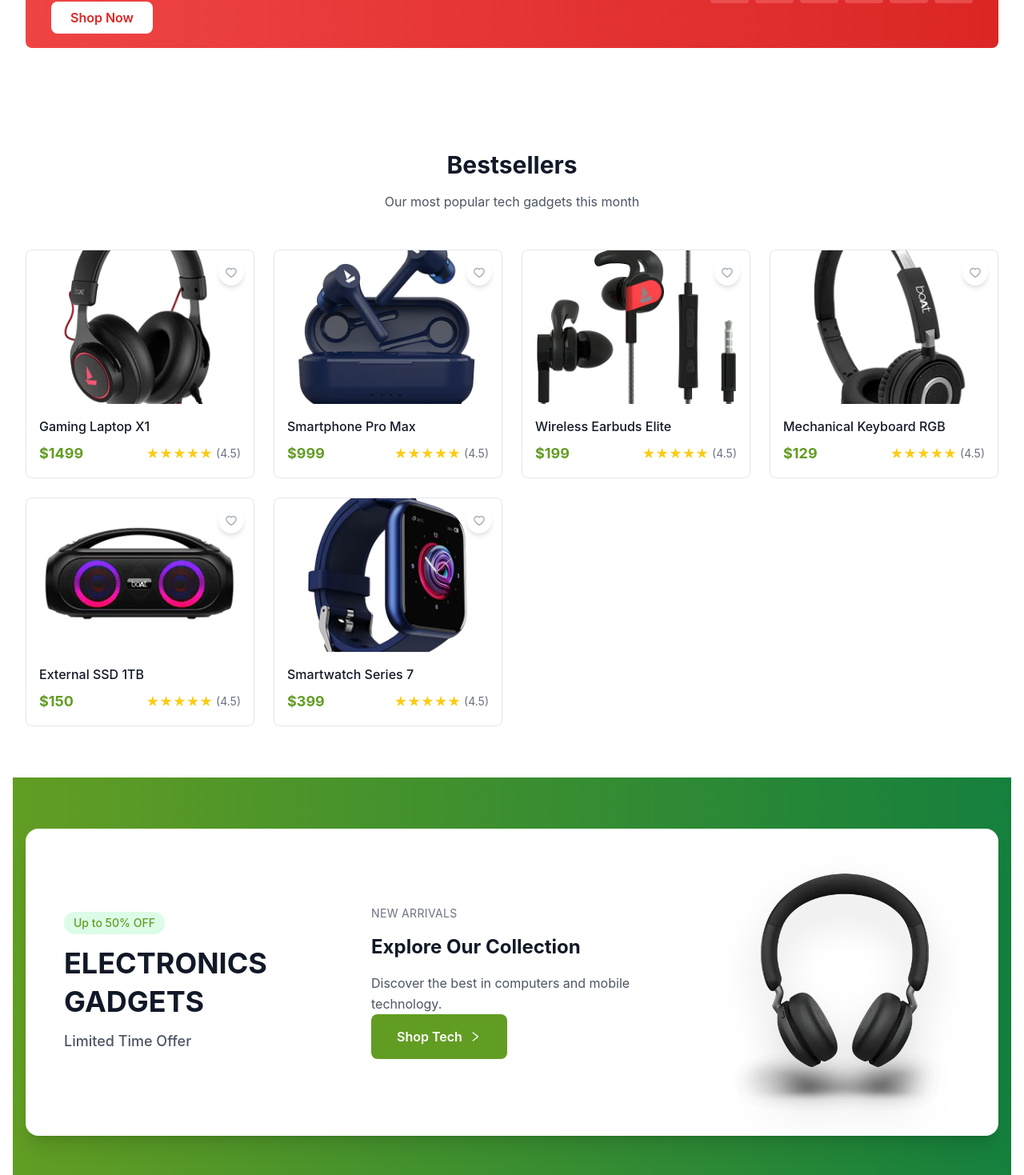
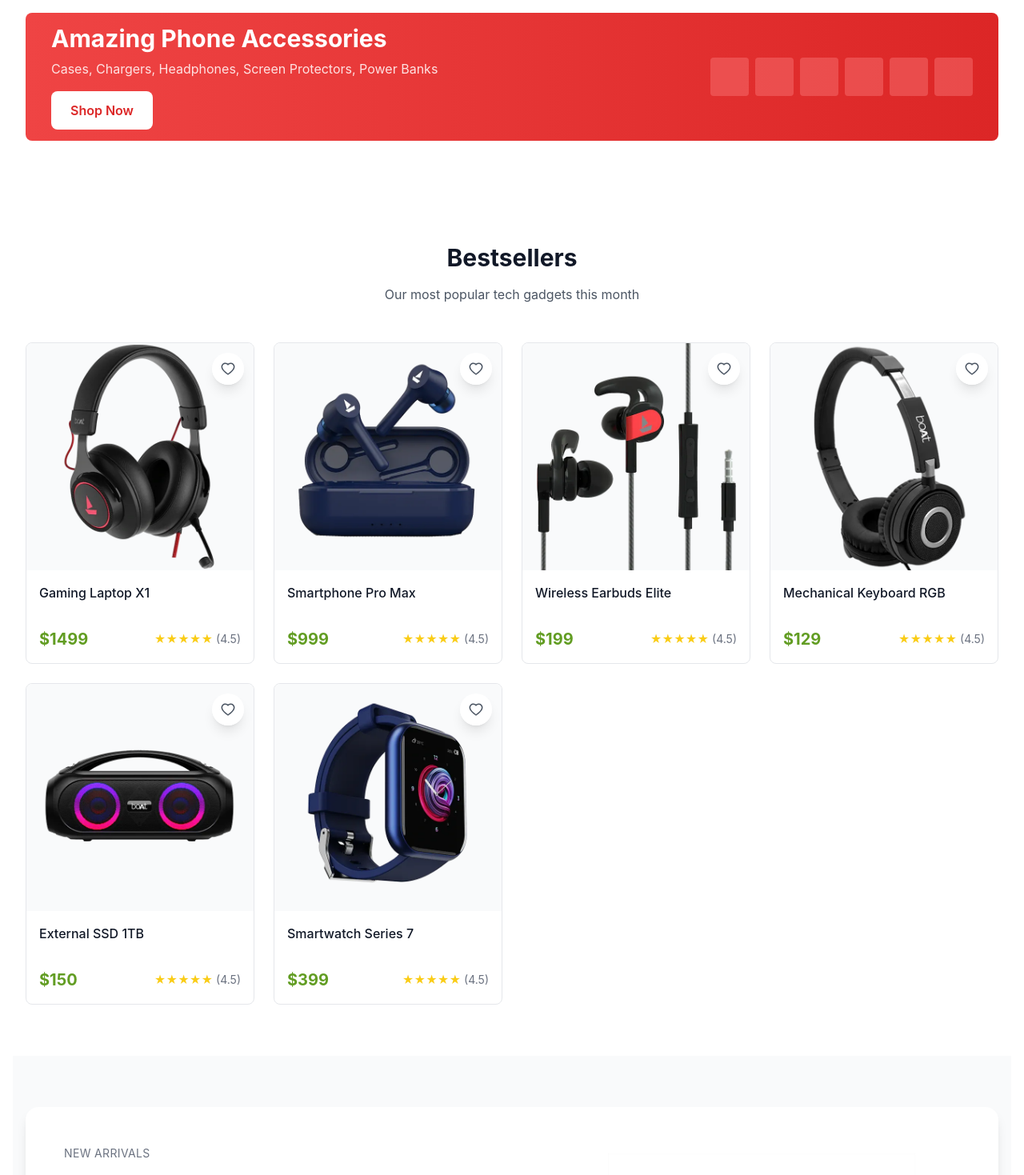
Before and after one commit to udithsc/ecommece-app, a Next.js app: page / in a window 1280 px wide. Shown: the part 2194-3663 px from the top of the page at 80% size. Built offline with nearby package versions, Linux system fonts and the light colour scheme.

Commit message:
fixed ui issues

```diff
--- a/components/FooterBanner.jsx
+++ b/components/FooterBanner.jsx
@@ -18,52 +18,78 @@ const FooterBanner = ({
   },
 }) => {
   return (
-    <section className="py-16 bg-gradient-to-r from-primary to-green-700">
+    <section className="py-8 md:py-16 bg-gray-50">
       <div className="max-w-7xl mx-auto px-4">
-        <div className="bg-white rounded-2xl shadow-xl overflow-hidden">
-          <div className="flex flex-col lg:flex-row items-center">
-            {/* Left Side - Main Content */}
-            <div className="flex-1 p-8 lg:p-12">
-              <div className="grid grid-cols-1 md:grid-cols-2 gap-8 items-center">
-                {/* Left Content */}
-                <div className="space-y-4">
-                  <p className="text-sm font-medium text-primary bg-green-100 px-3 py-1 rounded-full inline-block">
+        <div className="bg-white rounded-2xl shadow-lg overflow-hidden">
+          <div className="flex flex-col md:flex-row items-center min-h-[400px]">
+            {/* Left Side - Content */}
+            <div className="flex-1 p-6 md:p-8 lg:p-12">
+              <div className="text-center md:text-left space-y-6">
+                {/* Small Text */}
+                {smallText && (
+                  <p className="text-sm text-gray-500 uppercase tracking-wide">{smallText}</p>
+                )}
+
+                {/* Discount Badge */}
+                {discount && (
+                  <div>
+                    <span className="text-sm font-medium text-primary bg-primary bg-opacity-10 px-3 py-1 rounded-full inline-block">
                       {discount}
-                  </p>
+                    </span>
+                  </div>
+                )}
+
+                {/* Main Headings */}
                 <div className="space-y-2">
-                    <h3 className="text-3xl lg:text-4xl font-bold text-gray-900">{largeText1}</h3>
-                    <h3 className="text-3xl lg:text-4xl font-bold text-gray-900">{largeText2}</h3>
-                  </div>
-                  <p className="text-lg text-gray-600 font-medium">{saleTime}</p>
+                  {largeText1 && (
+                    <h3 className="text-2xl md:text-3xl lg:text-4xl font-bold text-gray-900">{largeText1}</h3>
+                  )}
+                  {largeText2 && (
+                    <h3 className="text-2xl md:text-3xl lg:text-4xl font-bold text-gray-900">{largeText2}</h3>
+                  )}
+                  {midText && (
+                    <h3 className="text-xl md:text-2xl font-bold text-gray-900">{midText}</h3>
+                  )}
                 </div>
 
-                {/* Right Content */}
-                <div className="space-y-4">
-                  <p className="text-sm text-gray-500 uppercase tracking-wide">{smallText}</p>
-                  <h3 className="text-2xl font-bold text-gray-900">{midText}</h3>
-                  <p className="text-gray-600 leading-relaxed">{desc}</p>
-                  <Link href={`/product/${product}`}>
-                    <button className="bg-primary text-white px-8 py-4 rounded-lg hover:bg-green-700 transition-colors duration-200 font-semibold inline-flex items-center group">
+                {/* Description */}
+                {desc && (
+                  <p className="text-gray-600 leading-relaxed text-sm md:text-base">{desc}</p>
+                )}
+
+                {/* Sale Time */}
+                {saleTime && (
+                  <p className="text-lg text-gray-600 font-medium">{saleTime}</p>
+                )}
+
+                {/* Button */}
+                {buttonText && (
+                  <div>
+                    <Link href={product ? `/product/${product}` : '/shop'}>
+                      <button className="bg-primary text-white px-6 md:px-8 py-3 md:py-4 rounded-lg hover:bg-primary hover:bg-opacity-90 transition-colors duration-200 font-semibold inline-flex items-center group">
                         {buttonText}
                         <AiOutlineRight className="ml-2 w-4 h-4 group-hover:translate-x-1 transition-transform duration-200" />
                       </button>
                     </Link>
                   </div>
+                )}
               </div>
             </div>
 
             {/* Right Side - Image */}
-            <div className="flex-shrink-0 lg:w-96 p-8">
-              <div className="relative">
+            {image && (
+              <div className="flex-1 md:flex-shrink-0 md:w-auto lg:w-96 p-6 md:p-8">
+                <div className="relative flex justify-center">
                   <Image
-                  src={image}
+                    src={image.startsWith('//') ? `https:${image}` : image.startsWith('/') ? image : `/${image}`}
                     alt="footer-banner"
-                  width={555}
-                  height={555}
-                  className="w-full h-auto object-contain drop-shadow-2xl"
+                    width={400}
+                    height={400}
+                    className="w-full max-w-sm h-auto object-contain"
                   />
                 </div>
               </div>
+            )}
           </div>
         </div>
       </div>
--- a/components/Product.jsx
+++ b/components/Product.jsx
@@ -1,6 +1,6 @@
 'use client';
 
-import React from 'react';
+import React, { useState, useEffect } from 'react';
 import Link from 'next/link';
 import Image from 'next/image';
 import { AiOutlineHeart, AiFillHeart, AiOutlineShoppingCart } from 'react-icons/ai';
@@ -8,11 +8,16 @@ import useWishlistStore from '../stores/wishlistStore';
 import useCartStore from '../stores/cartStore';
 
 const Product = ({ product }) => {
+  const [isClient, setIsClient] = useState(false);
   const { addToWishlist, removeFromWishlist, isInWishlist } = useWishlistStore();
   const { onAdd } = useCartStore();
 
   const { image, name, slug, price, _id } = product;
   const inWishlist = isInWishlist(_id);
+
+  useEffect(() => {
+    setIsClient(true);
+  }, []);
 
   const handleWishlistToggle = (e) => {
     e.preventDefault();
@@ -31,6 +36,71 @@ const Product = ({ product }) => {
     onAdd(product, 1);
   };
 
+  // Enhanced version for client-side
+  if (isClient) {
+    return (
+      <div className="bg-white rounded-lg border border-gray-200 overflow-hidden hover:shadow-lg transition-shadow duration-300 group">
+        <div className="relative aspect-square overflow-hidden">
+          <Link href={`/product/${slug}`}>
+            <div className="w-full h-full bg-gray-50 flex items-center justify-center">
+              <Image
+                src={image && image[0] ? (image[0].startsWith('//') ? `https:${image[0]}` : image[0].startsWith('/') ? image[0] : `/${image[0]}`) : '/placeholder-product.jpg'}
+                alt={name}
+                width={400}
+                height={400}
+                className="w-full h-full object-cover group-hover:scale-105 transition-transform duration-300"
+                style={{ objectPosition: 'center' }}
+              />
+            </div>
+          </Link>
+
+          {/* Wishlist Button */}
+          <button
+            onClick={handleWishlistToggle}
+            className="absolute top-3 right-3 w-10 h-10 bg-white bg-opacity-90 backdrop-blur-sm rounded-full flex items-center justify-center shadow-lg hover:shadow-xl transition-all duration-200 hover:bg-opacity-100"
+          >
+            {inWishlist ? (
+              <AiFillHeart className="w-5 h-5 text-red-500" />
+            ) : (
+              <AiOutlineHeart className="w-5 h-5 text-gray-600 hover:text-red-500" />
+            )}
+          </button>
+
+          {/* Add to Cart Button - Shows on Hover */}
+          <div className="absolute bottom-3 left-3 right-3 opacity-0 group-hover:opacity-100 transition-all duration-300 transform translate-y-2 group-hover:translate-y-0">
+            <button
+              onClick={handleAddToCart}
+              className="w-full bg-primary bg-opacity-95 backdrop-blur-sm text-white py-3 px-4 rounded-lg hover:bg-opacity-100 transition-all duration-200 font-medium text-sm flex items-center justify-center space-x-2 shadow-lg"
+            >
+              <AiOutlineShoppingCart className="w-4 h-4" />
+              <span>Add to Cart</span>
+            </button>
+          </div>
+        </div>
+
+        <div className="p-4">
+          <Link href={`/product/${slug}`}>
+            <h3 className="font-medium text-gray-900 mb-2 hover:text-primary cursor-pointer transition-colors h-12 overflow-hidden leading-6">
+              {name}
+            </h3>
+          </Link>
+          <div className="flex items-center justify-between">
+            <span className="text-xl font-bold text-primary">${price}</span>
+            <div className="flex items-center space-x-1">
+              <div className="flex text-yellow-400">
+                {[1, 2, 3, 4, 5].map((star) => (
+                  <span key={star} className="text-sm">★</span>
+                ))}
+              </div>
+              <span className="text-sm text-gray-500 ml-1">(4.5)</span>
+            </div>
+          </div>
+        </div>
+      </div>
+    );
+  }
+
+  // Server-side render with original structure
   return (
     <div className="bg-white rounded-lg border border-gray-200 overflow-hidden hover:shadow-lg transition-shadow duration-300 group">
       <div className="relative">
--- a/components/PromoBanner.jsx
+++ b/components/PromoBanner.jsx
@@ -1,29 +1,79 @@
 'use client';
 
-import React from 'react';
+import React, { useState, useEffect } from 'react';
 import Link from 'next/link';
 
 const PromoBanner = () => {
+  const [isClient, setIsClient] = useState(false);
+
+  useEffect(() => {
+    setIsClient(true);
+  }, []);
+
+  // Use consistent classes for both server and client
+  const containerClasses = "py-16 bg-white";
+  const bannerClasses = "flex items-center h-40";
+  const contentClasses = "flex-1 p-8";
+  const titleClasses = "text-3xl font-bold text-white mb-2";
+  const descClasses = "text-red-100 mb-4";
+  const buttonClasses = "bg-white text-red-600 px-6 py-2 rounded-lg hover:bg-gray-100 transition-colors duration-200 font-semibold";
+  const iconContainerClasses = "flex-1 flex justify-end items-center p-8";
+  const gridClasses = "grid grid-cols-6 gap-2";
+  const iconClasses = "w-12 h-12 bg-red-400 rounded opacity-50";
+
+  // If client-side rendering is needed for responsive behavior, apply after hydration
+  if (isClient) {
+    return (
+      <section className="py-8 md:py-16 bg-white">
+        <div className="max-w-7xl mx-auto px-4">
+          <div className="bg-gradient-to-r from-red-500 to-red-600 rounded-lg overflow-hidden">
+            <div className="flex flex-col md:flex-row items-center min-h-[160px] md:h-40">
+              <div className="flex-1 p-6 md:p-8 text-center md:text-left">
+                <h2 className="text-2xl md:text-3xl font-bold text-white mb-2">Amazing Phone Accessories</h2>
+                <p className="text-red-100 mb-4 text-sm md:text-base">
+                  Cases, Chargers, Headphones, Screen Protectors, Power Banks
+                </p>
+                <Link href="/shop">
+                  <button className="bg-white text-red-600 px-6 py-3 rounded-lg hover:bg-gray-100 transition-colors duration-200 font-semibold">
+                    Shop Now
+                  </button>
+                </Link>
+              </div>
+              <div className="flex-1 flex justify-center md:justify-end items-center p-4 md:p-8">
+                <div className="grid grid-cols-3 md:grid-cols-6 gap-2">
+                  {[1, 2, 3, 4, 5, 6].map((i) => (
+                    <div key={i} className="w-10 h-10 md:w-12 md:h-12 bg-red-400 rounded opacity-50"></div>
+                  ))}
+                </div>
+              </div>
+            </div>
+          </div>
+        </div>
+      </section>
+    );
+  }
+
+  // Server-side render with consistent classes
   return (
-    <section className="py-16 bg-white">
+    <section className={containerClasses}>
       <div className="max-w-7xl mx-auto px-4">
         <div className="bg-gradient-to-r from-red-500 to-red-600 rounded-lg overflow-hidden">
-          <div className="flex items-center h-40">
-            <div className="flex-1 p-8">
-              <h2 className="text-3xl font-bold text-white mb-2">Amazing Phone Accessories</h2>
-              <p className="text-red-100 mb-4">
+          <div className={bannerClasses}>
+            <div className={contentClasses}>
+              <h2 className={titleClasses}>Amazing Phone Accessories</h2>
+              <p className={descClasses}>
                 Cases, Chargers, Headphones, Screen Protectors, Power Banks
               </p>
               <Link href="/shop">
-                <button className="bg-white text-red-600 px-6 py-2 rounded-lg hover:bg-gray-100 transition-colors duration-200 font-semibold">
+                <button className={buttonClasses}>
                   Shop Now
                 </button>
               </Link>
             </div>
-            <div className="flex-1 flex justify-end items-center p-8">
-              <div className="grid grid-cols-6 gap-2">
+            <div className={iconContainerClasses}>
+              <div className={gridClasses}>
                 {[1, 2, 3, 4, 5, 6].map((i) => (
-                  <div key={i} className="w-12 h-12 bg-red-400 rounded opacity-50"></div>
+                  <div key={i} className={iconClasses}></div>
                 ))}
               </div>
             </div>
--- a/package.json
+++ b/package.json
@@ -14,6 +14,7 @@
     "@stripe/stripe-js": "^1.25.0",
     "@tailwindcss/aspect-ratio": "^0.4.2",
     "@tailwindcss/forms": "^0.5.10",
+    "@tailwindcss/line-clamp": "^0.4.4",
     "@tailwindcss/typography": "^0.5.16",
     "autoprefixer": "^10.4.21",
     "canvas-confetti": "^1.5.1",
```
Also changed, not shown: 1 other file (tests, documents, lock files or other folders). Lines whose indentation alone changed are shown as unchanged.
